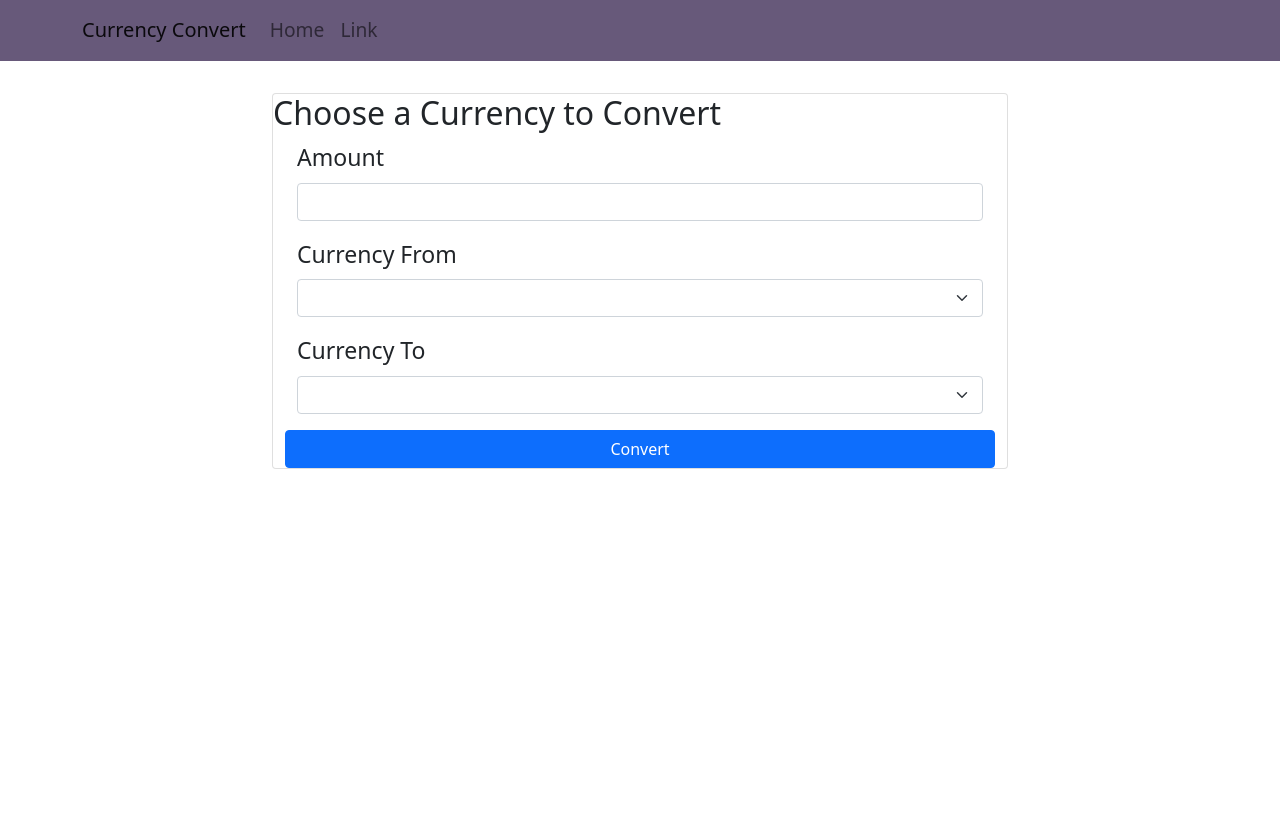
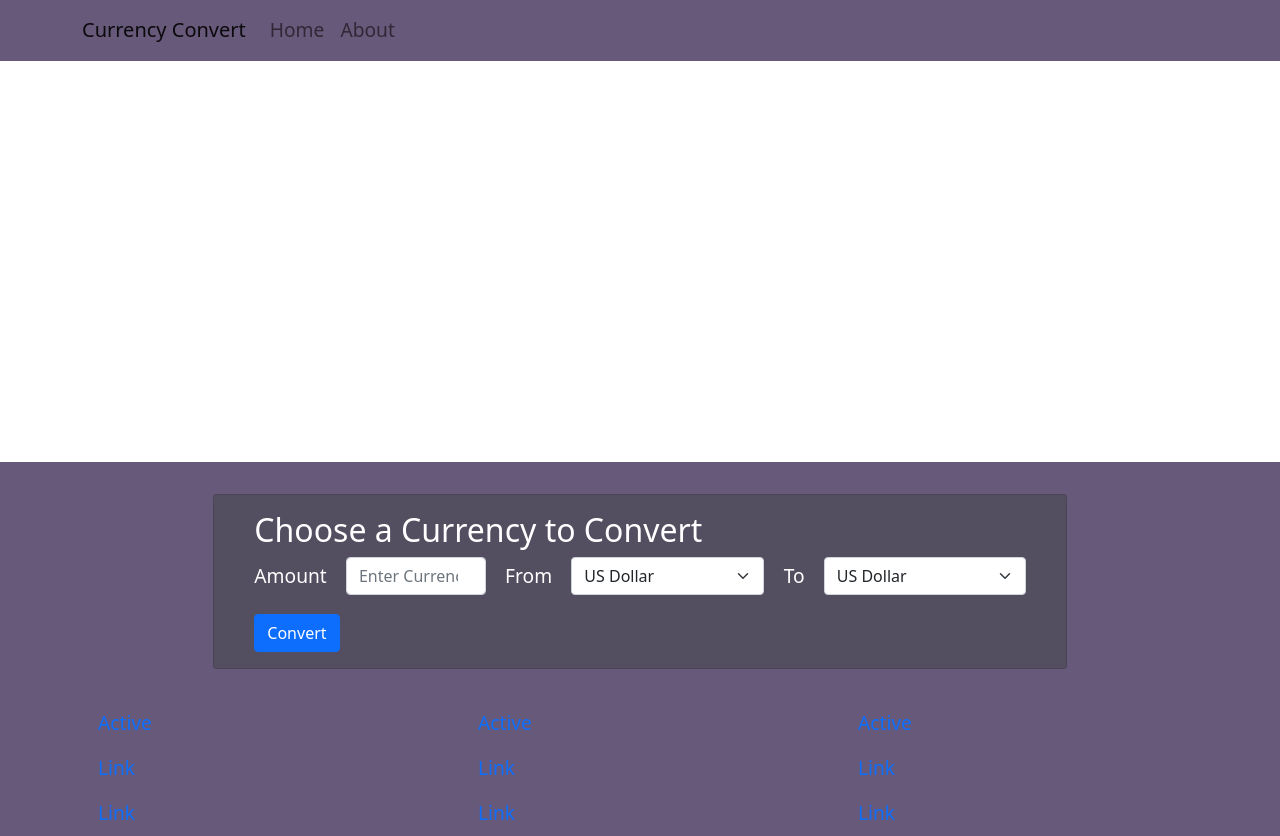
Before and after one commit to sdoonan776/currency-convert, a React (Create React App) app: page / in a window 1280 px wide. Before the commit the page ends 800 px from the top, so only its background shows below. Built offline with nearby package versions, Linux system fonts and the light colour scheme.

Commit message:
updated styles, updated converter functionality, added interfaces for currency type array

```diff
--- a/src/App.tsx
+++ b/src/App.tsx
@@ -2,12 +2,14 @@ import React, {ReactElement} from 'react';
 import Header from './components/Header';
 import Footer from './components/Footer';
 import CurrencyConverter from './components/CurrencyConverter';
+import HeroBanner from './components/HeroBanner';
 
 function App(): ReactElement {
     return (
         <>
             <div className="App">
                 <Header/>
+                <HeroBanner/>
                 <CurrencyConverter/>
                 <Footer/>
             </div>
--- a/src/components/CurrencyConverter.tsx
+++ b/src/components/CurrencyConverter.tsx
@@ -9,6 +9,9 @@ import axios, { AxiosError, AxiosResponse } from 'axios';
 
 import styles from '../styles/components/CurrencyConverter.module.scss';
 
+import currencies from '../currencies.json';
+import {CurrencyInterface} from "../interfaces/currency";
+
 function CurrencyConverter(): ReactElement {
     const [currencyFrom, setCurrencyFrom] = useState<string>('');
     const [currencyTo, setCurrencyTo] = useState<string>('');
@@ -17,13 +20,22 @@ function CurrencyConverter(): ReactElement {
     useEffect(() => {
     });
 
+    const handleCurrencyTo = (e: MouseEvent<HTMLButtonElement>): void => {
+
+    };
+
     const handleConversion = (e: MouseEvent<HTMLButtonElement>): void => {
         e.preventDefault();
-        axios.post('https://community-neutrino-currency-conversion.p.rapidapi.com/convert', {
+        axios.get('https://currency-converter114.p.rapidapi.com/', {
+            'params': {
+                fromCurrency: currencyFrom,
+                toCurrency: currencyTo,
+                amount: currencyValue
+            },
             'headers': {
                 'Content-Type': 'application/x-www-form-urlencoded',
                 'X-RapidAPI-Key': '25c4e740demsh5ccf7fc1d6ae68cp173e85jsna94415c52dc7',
-                'X-RapidAPI-Host': 'community-neutrino-currency-conversion.p.rapidapi.com'
+                'X-RapidAPI-Host': 'currency-converter114.p.rapidapi.com'
             }
         }).then((response: AxiosResponse) => {
             console.log(response);
@@ -37,39 +49,44 @@ function CurrencyConverter(): ReactElement {
 
     return (
         <>
-            <Container>
+            <Container fluid>
                 <Row>
                     <Col lg={8} className={styles.converterCol}>
-                        <Card>
-                            <h2>Choose a Currency to Convert</h2>
+                        <Card className={styles.converterCard}>
                             <Form>
                                 <Container>
-                                    <Row className={styles.converterForm}>
-                                        <Form.Group className="mb-3" controlId="amount">
+                                    <h2>Choose a Currency to Convert</h2>
+                                    <div className={styles.converterForm}>
+                                        <Form.Group className={`${styles.formGroup}`} controlId="amount">
                                             <Form.Label>Amount</Form.Label>
-                                            <Form.Control/>
+                                            <Form.Control type="number" placeholder="Enter Currency Amount"/>
                                         </Form.Group>
 
-                                        <Form.Group className="mb-3" controlId="currencyFrom">
-                                            <Form.Label>Currency From</Form.Label>
-                                            <Form.Select aria-label="Default select example">
+                                        <Form.Group className={`${styles.formGroup}`} controlId="currencyFrom">
+                                            <Form.Label>From</Form.Label>
+                                            <Form.Select aria-label="Currency from select">
+                                                {currencies.map((currency: CurrencyInterface) =>
+                                                    <option value={currency.code}>{currency.name}</option>
+                                                )}
+                                            </Form.Select>
+                                        </Form.Group>
+
+                                        <Form.Group className={`${styles.formGroup}`} controlId="currencyTo">
+                                            <Form.Label>To</Form.Label>
+                                            <Form.Select aria-label="Currency to Select">
+                                                {currencies.map((currency: CurrencyInterface) =>
+                                                    <option value={currency.code}>{currency.name}</option>
+                                                )}
                                                 <option value=""></option>
                                             </Form.Select>
                                         </Form.Group>
+                                    </div>
 
-                                        <Form.Group className="mb-3" controlId="currencyTo">
-                                            <Form.Label>Currency To</Form.Label>
-                                            <Form.Select aria-label="Default select example">
-                                                <option value=""></option>
-                                            </Form.Select>
-                                        </Form.Group>
-                                    </Row>
-
-                                    <Row>
+                                    <div>
                                         <Button onClick={handleConversion} variant="primary" type="submit">
                                             Convert
                                         </Button>
-                                    </Row>
+                                    </div>
                                 </Container>
 
                             </Form>
--- a/src/components/Footer.tsx
+++ b/src/components/Footer.tsx
@@ -1,10 +1,38 @@
 import React, {ReactElement} from 'react';
+import Container from "react-bootstrap/Container";
+import Row from "react-bootstrap/Row";
+import Col from "react-bootstrap/Col";
+import Nav from "react-bootstrap/Nav";
 
 function Footer(): ReactElement {
     return (
         <>
             <footer>
-
+                <Container>
+                    <Row>
+                        <Col lg={4}>
+                            <Nav defaultActiveKey="/home" className="flex-column">
+                                <Nav.Link href="/home">Active</Nav.Link>
+                                <Nav.Link eventKey="link-1">Link</Nav.Link>
+                                <Nav.Link eventKey="link-2">Link</Nav.Link>
+                            </Nav>
+                        </Col>
+                        <Col lg={4}>
+                            <Nav defaultActiveKey="/home" className="flex-column">
+                                <Nav.Link href="/home">Active</Nav.Link>
+                                <Nav.Link eventKey="link-1">Link</Nav.Link>
+                                <Nav.Link eventKey="link-2">Link</Nav.Link>
+                            </Nav>
+                        </Col>
+                        <Col lg={4}>
+                            <Nav defaultActiveKey="/home" className="flex-column">
+                                <Nav.Link href="/home">Active</Nav.Link>
+                                <Nav.Link eventKey="link-1">Link</Nav.Link>
+                                <Nav.Link eventKey="link-2">Link</Nav.Link>
+                            </Nav>
+                        </Col>
+                    </Row>
+                </Container>
             </footer>
         </>
     );
--- a/src/components/Header.tsx
+++ b/src/components/Header.tsx
@@ -17,7 +17,7 @@ function Header(): ReactElement {
                         <Navbar.Collapse id="basic-navbar-nav">
                             <Nav className="me-auto">
                                 <Nav.Link href="#home">Home</Nav.Link>
-                                <Nav.Link href="#link">Link</Nav.Link>
+                                <Nav.Link href="#link">About</Nav.Link>
                             </Nav>
                         </Navbar.Collapse>
                     </Container>
--- a/src/components/HeroBanner.tsx
+++ b/src/components/HeroBanner.tsx
@@ -3,9 +3,7 @@ import React, {ReactElement} from 'react';
 function HeroBanner(): ReactElement {
     return (
        <>
-            <div>
-
-            </div>
+            <div style={{ background: '#fff', height: '400px' }}></div>
        </>
     );
 };
--- /dev/null
+++ b/src/interfaces/currency.ts
@@ -0,0 +1,9 @@
+export interface CurrencyInterface {
+    name: string
+    symbol: string
+    symbolNative: string
+    decimalDigits: number
+    rounding: number
+    code: string
+    namePlural: string
+}
--- a/src/styles/components/CurrencyConverter.module.scss
+++ b/src/styles/components/CurrencyConverter.module.scss
@@ -2,8 +2,33 @@
 
 .converterCol {
     margin: 2rem auto;
+    padding: 0;
+}
+
+.converterCard {
+    background-color: $secondary-color;
+    color: $text-color;
+    padding: 1em;
 }
 
 .converterForm {
     display: flex;
+    background-color: $secondary-color;
+    color: $text-color;
+
+    .formGroup {
+        display: flex;
+        align-items: center;
+        margin: 0 0 1em 0;
+
+        &:first-child {
+            label {
+                margin: 0 1em 0 0;
+            }
+        }
+
+        label {
+            margin: 0 1em;
+        }
+    }
 }
--- a/src/styles/components/Header.module.scss
+++ b/src/styles/components/Header.module.scss
@@ -3,6 +3,7 @@
 .mainHeader {
     background-color: $primary-color;
     color: $text-color;
+    border-bottom: 1px #fff solid;
 
     a {
         color: $text-color;
--- a/src/styles/index.scss
+++ b/src/styles/index.scss
@@ -1,5 +1,9 @@
 @import "~bootstrap/scss/bootstrap";
 @import "./core/variables";
+
+.App {
+    background-color: $primary-color;
+}
 
 .container {
     font-size: 1.2em;
```
Also changed, not shown: src/components/ContentCard.tsx (added, +11 -0 lines), src/currencies.json (renamed from currencies.json).
